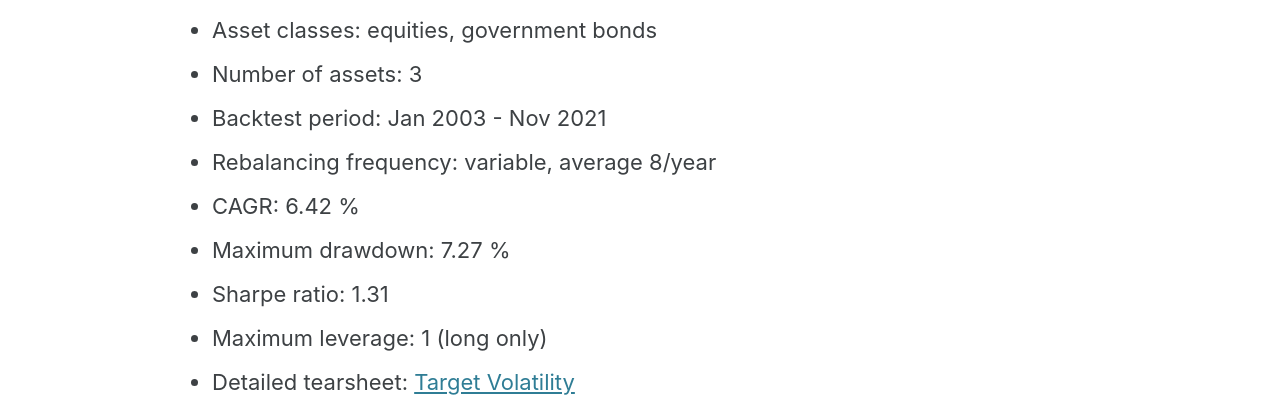
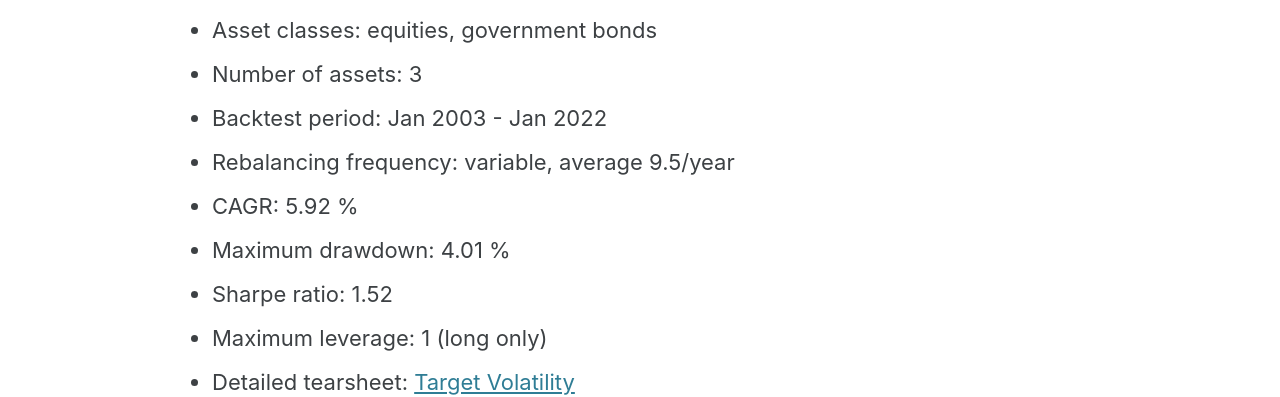
Before and after one commit to IthacaResearch/ithacaresearch.github.io, a Jekyll site: the page built from _posts/2019-07-12-Target-Volatility.md, in a window 1280 px wide and 900 px high, scrolled down 404 px. Shown: the part 155-552 px from the top of the window. Built offline with Jekyll 4.4.1, drawn with Linux system fonts in a browser that asks for light colours; cached includes are drawn as plain includes.

Commit message:
Update 2019-07-12-Target-Volatility.md

```diff
--- a/_posts/2019-07-12-Target-Volatility.md
+++ b/_posts/2019-07-12-Target-Volatility.md
@@ -14,11 +14,11 @@ The main advantage of this strategy is low risk: although it sacrifices some ret
 #### Strategy details
 * Asset classes: equities, government bonds
 * Number of assets: 3
-* Backtest period: Jan 2003 - Nov 2021
-* Rebalancing frequency: variable, average 8/year
-* CAGR: 6.42 %
-* Maximum drawdown: 7.27 %
-* Sharpe ratio: 1.31
+* Backtest period: Jan 2003 - Jan 2022
+* Rebalancing frequency: variable, average 9.5/year
+* CAGR: 5.92 %
+* Maximum drawdown: 4.01 %
+* Sharpe ratio: 1.52
 * Maximum leverage: 1 (long only)
 * Detailed tearsheet: [Target Volatility](/tearsheets/TargetVolatility.html)
 
```
